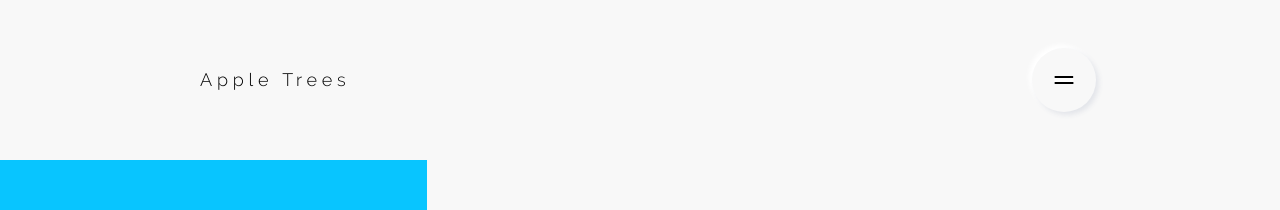
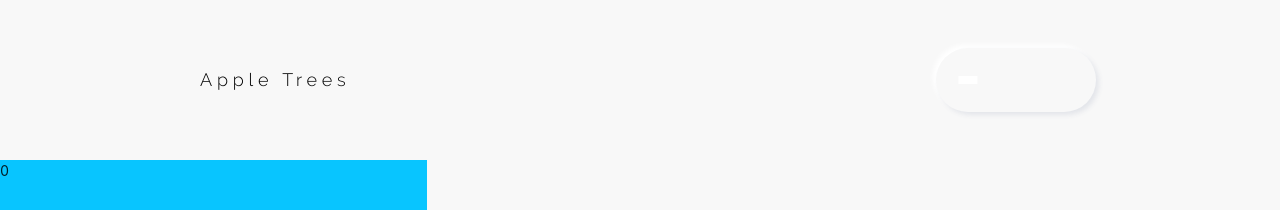
Before and after one commit to 2000python/rainsin, a Next.js app: page /blog/blogindex in a window 1280 px wide. Shown: the top 210 px of the page. Built offline with nearby package versions, Linux system fonts and the light colour scheme.

Commit message:
21.11.16

```diff
--- a/components/artnav.jsx
+++ b/components/artnav.jsx
@@ -2,26 +2,20 @@
  * @Author: 尉旭胜(Riansin)
  * @LastEditors: 尉旭胜(Riansin)
  */
-import React, { useContext,useState} from "react";
+import React, { useContext,useState,useEffect} from "react";
 import Link from 'next/link';
 
 export default function ArtNav(props){
-    const [boxClass, setBoxClass] = useState({
-        UpLineBefore: '',
-        DownLineBefore: ''
-    });
-    const changeWind = () => {
-        setBoxClass({
-            UpLineBefore: 'top-wind-move',
-            DownLineBefore: 'down-wind-move'
-        })
-    };
-    const changeSpan = () => {
-        setBoxClass({
-            UpLineBefore: 'top-wind-out',
-            DownLineBefore: 'down-wind-out'
-        });
-    }
+
+    // const [styleChildren, setChildren] = useState(
+    //             <>
+    //                 <span className={'blog-index-nav-right-wind-up-line '+ boxClass.UpLineBefore}></span>
+    //                 <span className={'blog-index-nav-right-wind-down-line ' + boxClass.DownLineBefore}></span>
+    //             </>
+    // )
+
+    // 鼠标经过时改变nav右边图标
+
     return (
         <div className='blog-index-nav'>
                 <div className='blog-index-nav-left'>
@@ -34,19 +28,60 @@ export default function ArtNav(props){
                         </a>
                     </Link>
                 </div>
-                <div className='blog-index-nav-right'>
-                    <div className='blog-index-nav-right-base blog-index-nav-right-wind' onClick={changeWind} onMouseOver={changeWind} onMouseOut={changeSpan}>
-                        <div className='blog-index-nav-right-wind-box'>
-                        <span className={'blog-index-nav-right-wind-up-line '+ boxClass.UpLineBefore}></span>
-                        <span className={'blog-index-nav-right-wind-down-line '+ boxClass.DownLineBefore}></span>
-                        </div>
-                    </div>
-                    <ul className='blog-index-nav-right-unwind-box'>
-                    <li>
-
-                        </li>
-                </ul>
-                </div>
+            <div className='blog-index-nav-right'>
+                <RightIcon iswind={ props.iswind}/>
+            </div>
         </div>
     )
 }
+
+class RightIcon extends React.Component {
+    state = {
+        UpLineBefore: '',
+        DownLineBefore: '',
+        BoxWind: 'blog-index-nav-right-unwind',
+        isWindHide: 'ishide',
+        isUnWindHide: ''
+    }
+    componentDidMount() {
+        if (this.props.iswind) {
+            this.setState({
+                isWindHide: '',
+                isUnWindHide: 'ishide'
+            })
+        } else {
+            this.setState({
+                isWindHide: 'ishide',
+                isUnWindHide: ''
+            })
+        }
+    }
+
+
+    changeWind = () => {
+        this.setState({
+            UpLineBefore: 'top-wind-move',
+            DownLineBefore: 'down-wind-move'
+        })
+    };
+    changeSpan = () => {
+        this.setState({
+            UpLineBefore: 'top-wind-out',
+            DownLineBefore: 'down-wind-out'
+        });
+    }
+    render() {
+        return (
+            <>
+                <div className={'blog-index-nav-right-base ' + this.state.BoxWind} onClick={this.changeWind} onMouseOver={this.changeWind} onMouseOut={this.changeSpan}>
+                    <div className={'blog-index-nav-right-wind-box '+this.state.isWindHide}>
+                        <span className={'blog-index-nav-right-wind-up-line ' + this.state.UpLineBefore}></span>
+                        <span className={'blog-index-nav-right-wind-down-line ' + this.state.DownLineBefore}></span>
+                    </div>
+                    <div className={'blog-index-nav-right-wind-box '+this.state.isUnWindHide}>
+                    </div>
+                </div>
+            </>
+        )
+    }
+}
--- a/components/nav.js
+++ b/components/nav.js
@@ -103,9 +103,6 @@ class Nav extends React.Component{
         });
         video[0].pause()
     }
-    componentWillUnmount() {
-        window.removeEventListener('scroll');
-    }
     render() {
 
         return (
--- a/pages/blog/blogindex.js
+++ b/pages/blog/blogindex.js
@@ -13,19 +13,30 @@ const ThemeContext = React.createContext('light');
 export default function blogIndex() {
     const [theme, useTheme] = useState('light');
     const [top, useTop] = useState();
-
+    const [isWind,useIswind] = useState(false)
+    useEffect(() => {
+        window.onscroll = () => {
+            const x = document.documentElement.scrollTop;
+            useTop(x)
+        }
+        if (top < 100) {
+            useIswind(false)
+        } else {
+            useIswind(true)
+        }
+    })
     return (
-            <ThemeContext.Provider>
+            <ThemeContext.Provider value={theme}>
             <>
                 <Head>
                     <title>Riansin</title>
                 </Head>
                 <ScrollBar />
                 <div className='blog-index-box'>
-                    <ArtNav />
+                    <ArtNav iswind={isWind} />
                     <div className='blog-index-body'>
                         <div className='blog-index-body-left'>
-
+                            {top}
                         </div>
                         <div className='blog-index-body-right'>
 
--- a/styles/art.css
+++ b/styles/art.css
@@ -57,9 +57,16 @@
     transform: translate(0,-50%);
     border-radius: 2.5rem;
     box-shadow: 3px 3px 5px #e3e5ea,-3px -3px 5px #fff;
+    transition: all .5s;
 }
 .b-i-n-unwind{
     width: 10rem;
+}
+.blog-index-nav-right-unwind{
+    width: 10rem;
+}
+.ishide{
+    display: none;
 }
 .blog-index-nav-right-wind-box{
     position: relative;
```
